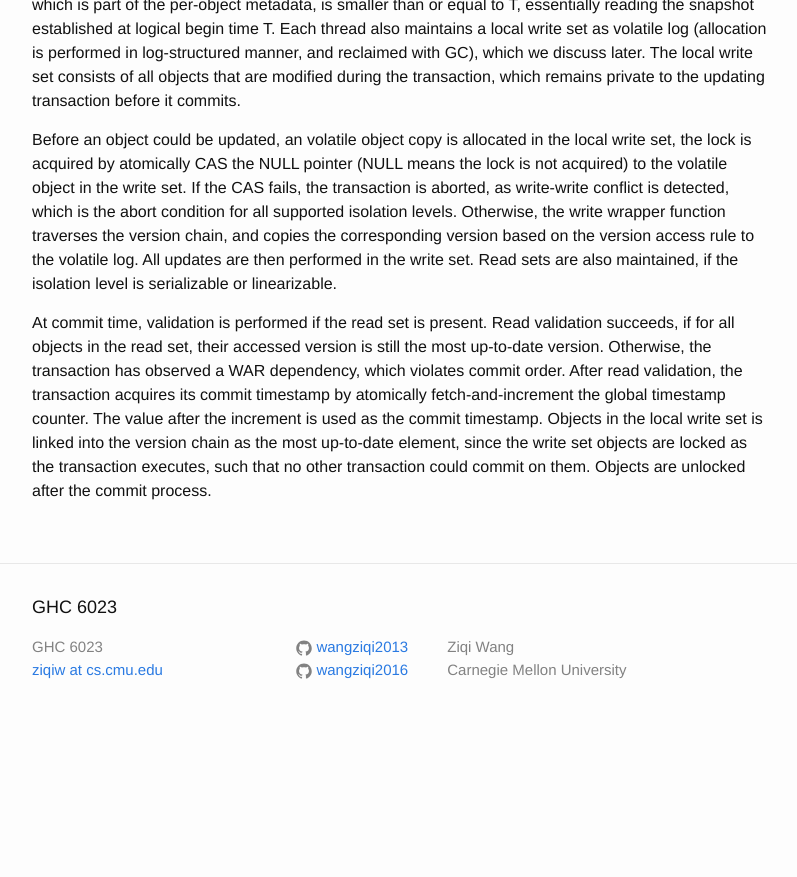
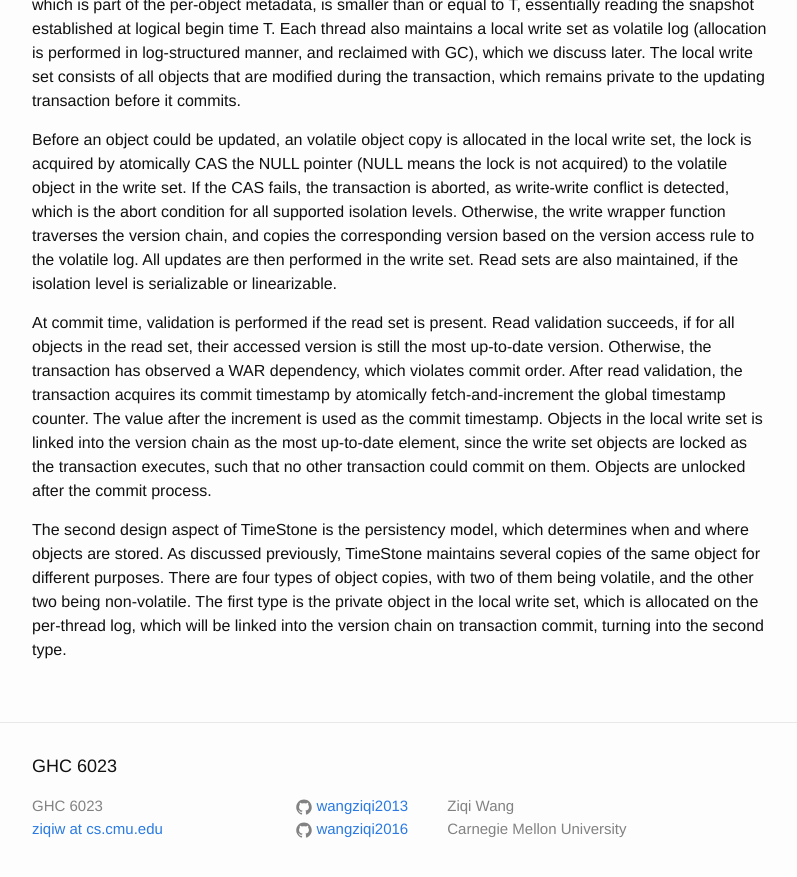
Before and after one commit to wangziqi2013/wangziqi2013.github.io, a Jekyll site: the page built from _posts/2020-08-24-timestone.markdown, in a window 1280 px wide and 900 px high, scrolled down 1159 px. Shown: the top 877 px of the window, without its empty margins (238-1035 px from the left). Built offline with Jekyll 4.4.1, drawn with Linux system fonts in a browser that asks for light colours; before the commit the page ends 1900 px from its top, so only the background shows below that.

Commit message:
Adding first type

```diff
--- a/_posts/2020-08-24-timestone.markdown
+++ b/_posts/2020-08-24-timestone.markdown
@@ -62,3 +62,9 @@ fetch-and-increment the global timestamp counter. The value after the increment
 Objects in the local write set is linked into the version chain as the most up-to-date element, since the write set
 objects are locked as the transaction executes, such that no other transaction could commit on them.
 Objects are unlocked after the commit process.
+
+The second design aspect of TimeStone is the persistency model, which determines when and where objects are stored.
+As discussed previously, TimeStone maintains several copies of the same object for different purposes. There are four
+types of object copies, with two of them being volatile, and the other two being non-volatile. The first type is
+the private object in the local write set, which is allocated on the per-thread log, which will be linked into the
+version chain on transaction commit, turning into the second type.
```
